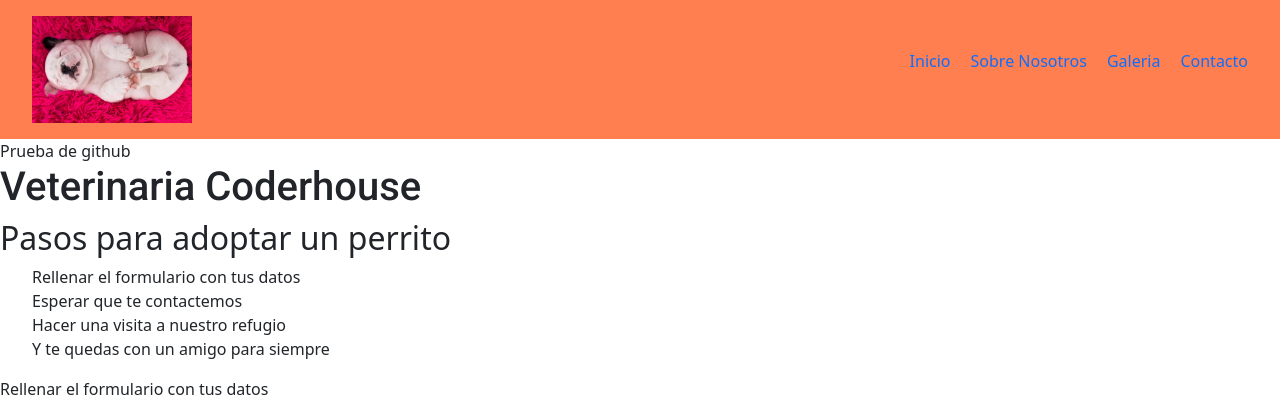
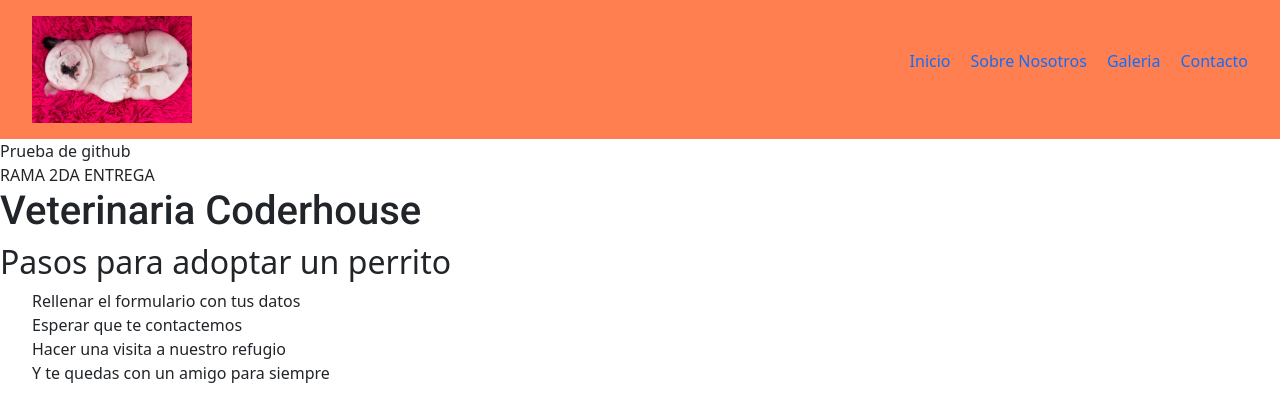
Before and after one commit to alanbensi/prueba-clase-github, a plain HTML site: page index.html in a window 1280 px wide. Shown: the top 398 px of the page. Drawn offline with nearby package versions, Linux system fonts and the light colour scheme.

Commit message:
Agregue cambios en la rama 2da entrega

```diff
--- a/index.html
+++ b/index.html
@@ -36,6 +36,7 @@
     </header>
     <main>
         <p>Prueba de github</p>
+        <p>RAMA 2DA ENTREGA</p>
         <section class="sectionImagen">
             <h1 class="tituloPrincipalIndex">Veterinaria Coderhouse</h1>
             <h2 class="colorVerde">Pasos para adoptar un perrito</h2>
```
